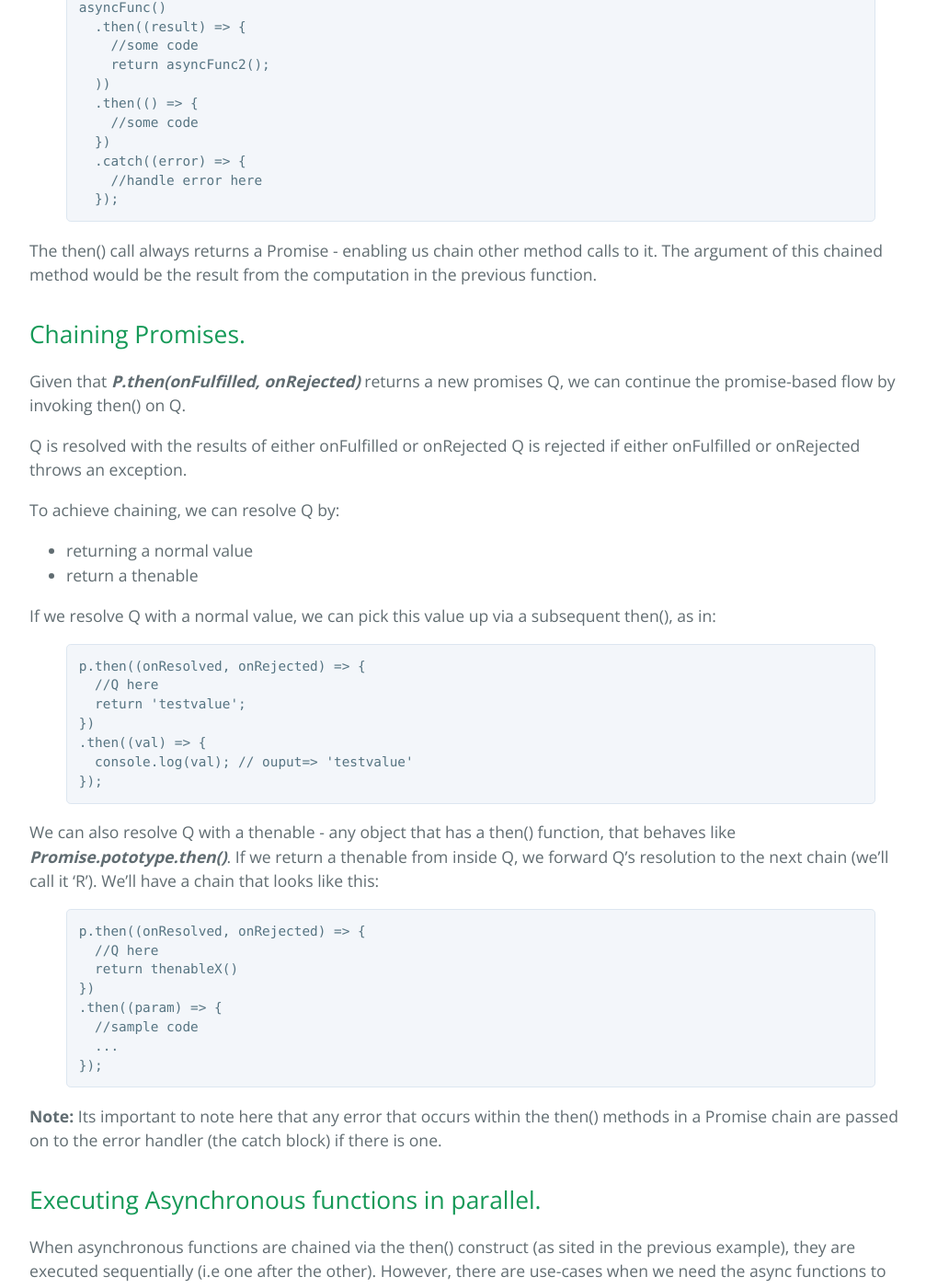
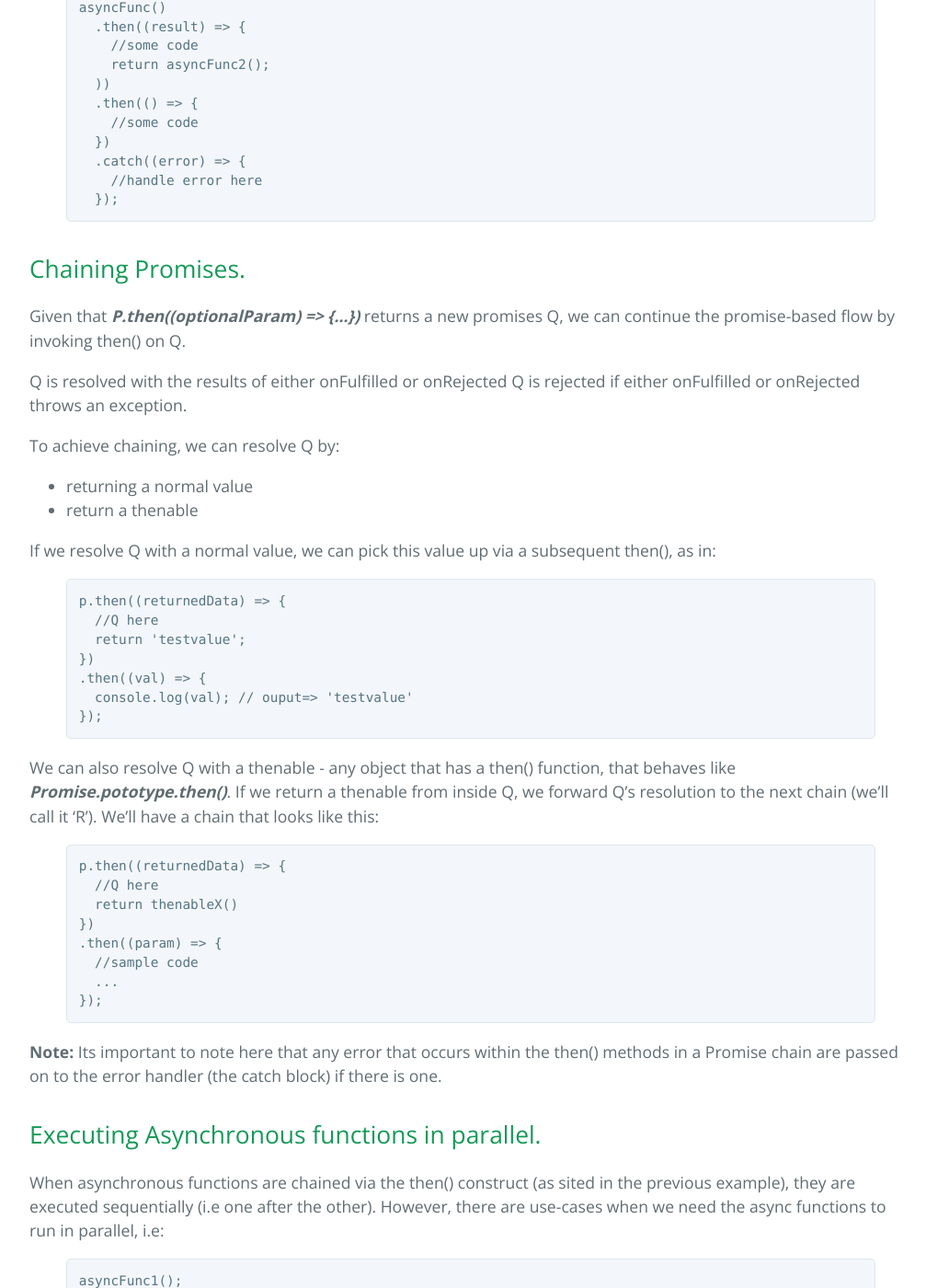
Before and after one commit to anosikeosifo/anosikeosifo.github.io, a Jekyll site: the page built from _posts/2017-03-19-exploring-es6-promises-1.markdown, in a window 1280 px wide and 1400 px high, scrolled down 1009 px. Shown: the whole window at 92% size, without its empty margins (128-1135 px from the left). Built offline with Jekyll 4.4.1, drawn with Linux system fonts in a browser that asks for light colours; comment, search, counter and statistics services are not loaded.

Commit message:
Fix bug in promises article

```diff
--- a/_posts/2017-03-19-exploring-es6-promises-1.markdown
+++ b/_posts/2017-03-19-exploring-es6-promises-1.markdown
@@ -45,10 +45,9 @@ asyncFunc()
   });
 {% endhighlight %}
 
-The then() call always returns a Promise - enabling us chain other method calls to it. The argument of this chained method would be the result from the computation in the previous function.
 
 ## Chaining Promises.
-Given that ***P.then(onFulfilled, onRejected)*** returns a new promises Q, we can continue the promise-based flow by invoking then() on Q.
+Given that ***P.then((optionalParam) => {...})*** returns a new promises Q, we can continue the promise-based flow by invoking then() on Q.
 
 Q is resolved with the results of either onFulfilled or onRejected
 Q is rejected if either onFulfilled or onRejected throws an exception.
@@ -60,7 +59,7 @@ To achieve chaining, we can resolve Q by:
 If we resolve Q with a normal value, we can pick this value up via a subsequent then(), as in:
 
 {% highlight text %}
-p.then((onResolved, onRejected) => {
+p.then((returnedData) => {
   //Q here
   return 'testvalue';
 })
@@ -72,7 +71,7 @@ p.then((onResolved, onRejected) => {
 We can also resolve Q with a thenable - any object that has a then() function, that behaves like ***Promise.pototype.then()***. If we return a thenable from inside Q, we forward Q's resolution to the next chain (we'll call it 'R'). We'll have a chain that looks like this:
 
 {% highlight text %}
-p.then((onResolved, onRejected) => {
+p.then((returnedData) => {
   //Q here
   return thenableX()
 })
```
